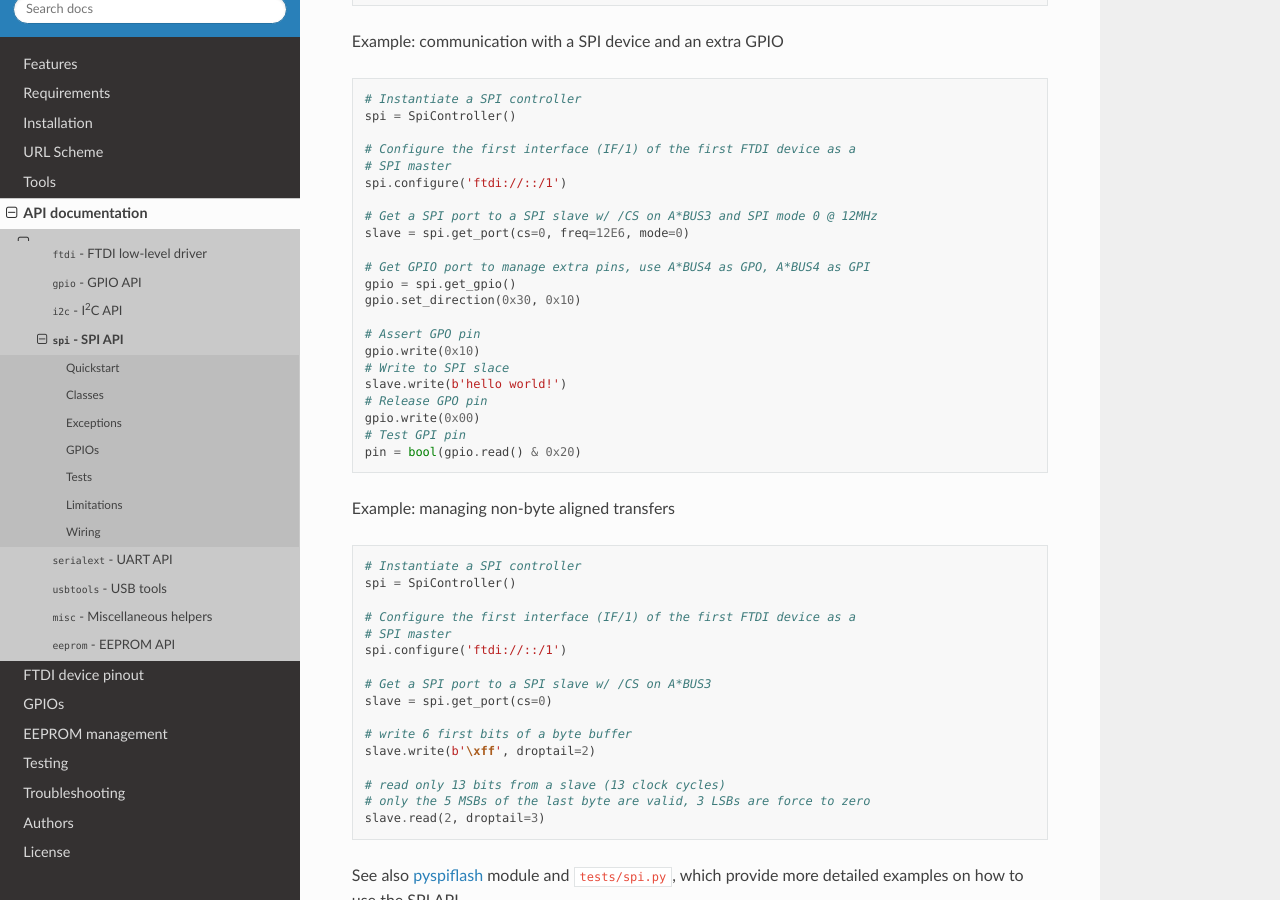
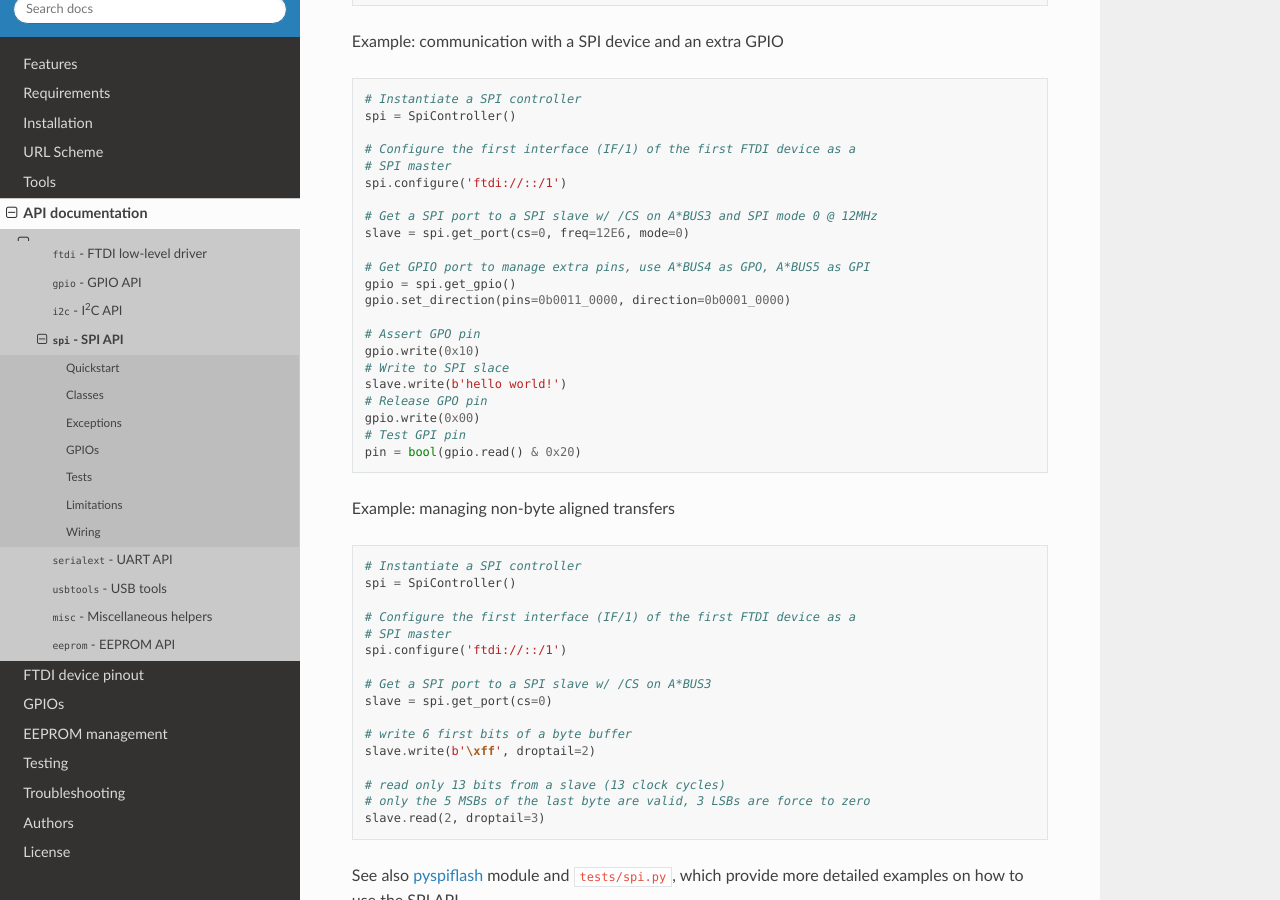
Before and after one commit to eblot/pyftdi, a Sphinx documentation site: the page built from pyftdi/doc/api/spi.rst, in a window 1280 px wide and 900 px high, scrolled down 807 px. Built offline with Sphinx 7.4.7 and the Read the Docs theme 3.1.0, drawn with Linux system fonts in a browser that asks for light colours.

Commit message:
Correct mistake in SPI API documentation example
Correct a small mistake in the SPI API documentation.
Make the set_direction call clearer to readers by adding the parameter
names to the function call, and using binary so it is clear the bits
correspond to the pin position.

```diff
--- a/pyftdi/doc/api/spi.rst
+++ b/pyftdi/doc/api/spi.rst
@@ -58,9 +58,9 @@ Example: communication with a SPI device and an extra GPIO
     # Get a SPI port to a SPI slave w/ /CS on A*BUS3 and SPI mode 0 @ 12MHz
     slave = spi.get_port(cs=0, freq=12E6, mode=0)
 
-    # Get GPIO port to manage extra pins, use A*BUS4 as GPO, A*BUS4 as GPI
+    # Get GPIO port to manage extra pins, use A*BUS4 as GPO, A*BUS5 as GPI
     gpio = spi.get_gpio()
-    gpio.set_direction(0x30, 0x10)
+    gpio.set_direction(pins=0b0011_0000, direction=0b0001_0000)
 
     # Assert GPO pin
     gpio.write(0x10)
```
